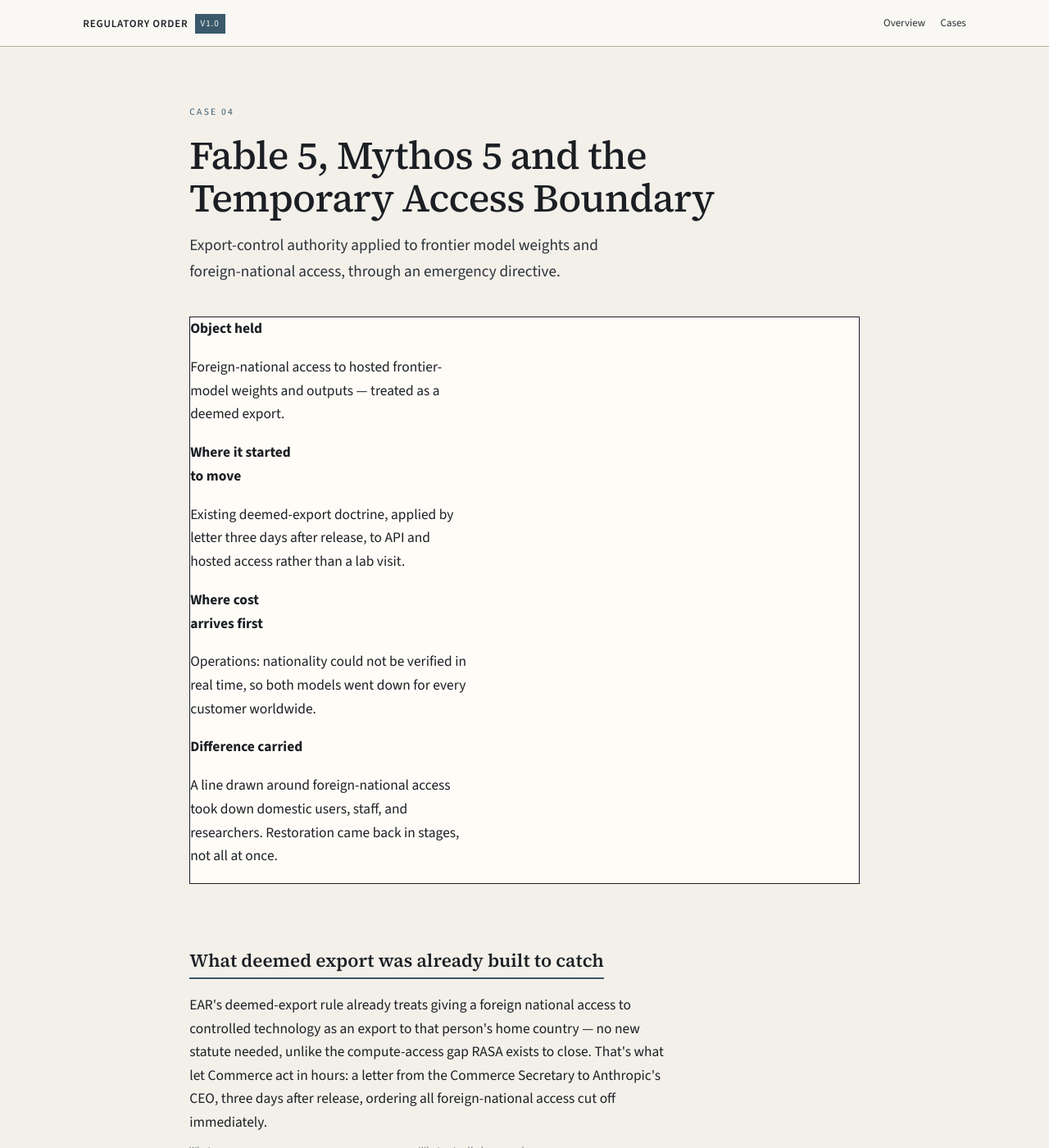
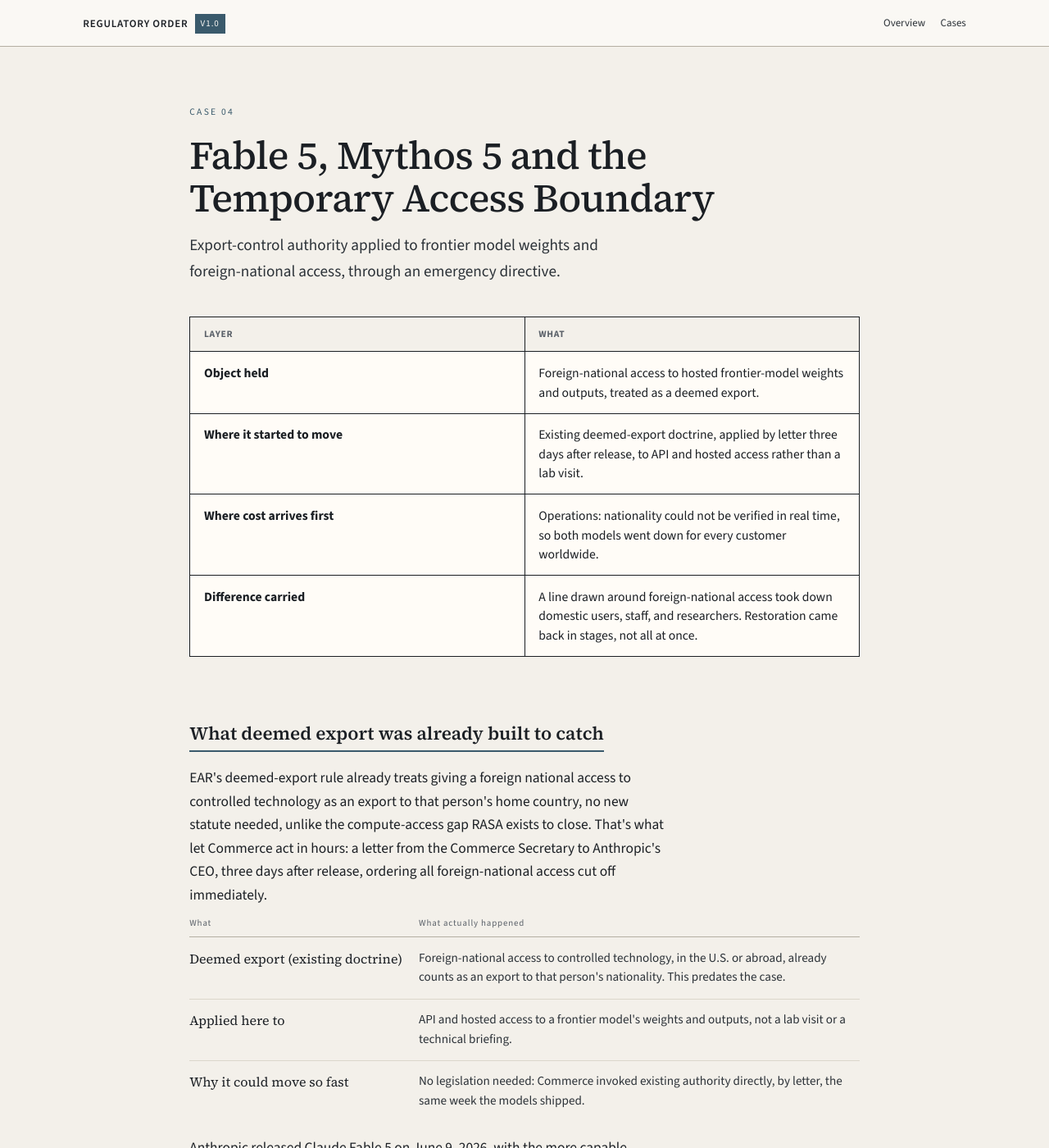
Before and after one commit to GaeunLim01/regulatory-order, a Jekyll site: the page built from cases/fable-mythos/index.html, in a window 1280 px wide and 1400 px high. Shown: the whole window at 82% size. Built offline with Jekyll 4.4.1, drawn with Linux system fonts in a browser that asks for light colours; some of the changed text lies outside the part shown.

Commit message:
Add files via upload

```diff
--- a/cases/fable-mythos/index.html
+++ b/cases/fable-mythos/index.html
@@ -9,37 +9,42 @@ description: A nationality-based limit on who may access a model. Read for why t
 
 <section class="csection">
   <div class="chero__shell">
-    <div class="dfour">
-      <div class="dfour__cell">
-        <p class="dfour__k">Object held</p>
-        <p class="dfour__v">Foreign-national access to hosted frontier-model weights and outputs — treated as a deemed export.</p>
-      </div>
-      <div class="dfour__cell">
-        <p class="dfour__k">Where it started to move</p>
-        <p class="dfour__v">Existing deemed-export doctrine, applied by letter three days after release, to API and hosted access rather than a lab visit.</p>
-      </div>
-      <div class="dfour__cell">
-        <p class="dfour__k">Where cost arrives first</p>
-        <p class="dfour__v">Operations: nationality could not be verified in real time, so both models went down for every customer worldwide.</p>
-      </div>
-      <div class="dfour__cell">
-        <p class="dfour__k">Difference carried</p>
-        <p class="dfour__v">A line drawn around foreign-national access took down domestic users, staff, and researchers. Restoration came back in stages, not all at once.</p>
-      </div>
-    </div>
+    <table class="dfour">
+      <thead>
+        <tr><th class="dfour__hk">Layer</th><th class="dfour__hw">What</th></tr>
+      </thead>
+      <tbody>
+        <tr>
+          <td class="dfour__k">Object held</td>
+          <td class="dfour__v">Foreign-national access to hosted frontier-model weights and outputs, treated as a deemed export.</td>
+        </tr>
+        <tr>
+          <td class="dfour__k">Where it started to move</td>
+          <td class="dfour__v">Existing deemed-export doctrine, applied by letter three days after release, to API and hosted access rather than a lab visit.</td>
+        </tr>
+        <tr>
+          <td class="dfour__k">Where cost arrives first</td>
+          <td class="dfour__v">Operations: nationality could not be verified in real time, so both models went down for every customer worldwide.</td>
+        </tr>
+        <tr>
+          <td class="dfour__k">Difference carried</td>
+          <td class="dfour__v">A line drawn around foreign-national access took down domestic users, staff, and researchers. Restoration came back in stages, not all at once.</td>
+        </tr>
+      </tbody>
+    </table>
   </div>
 </section>
 
 <section class="csection">
   <div class="chero__shell">
     <p class="ceyebrow">What deemed export was already built to catch</p>
-    <p class="cbody" style="margin-bottom:0.75rem;">EAR's deemed-export rule already treats giving a foreign national access to controlled technology as an export to that person's home country — no new statute needed, unlike the compute-access gap RASA exists to close. That's what let Commerce act in hours: a letter from the Commerce Secretary to Anthropic's CEO, three days after release, ordering all foreign-national access cut off immediately.</p>
+    <p class="cbody" style="margin-bottom:0.75rem;">EAR's deemed-export rule already treats giving a foreign national access to controlled technology as an export to that person's home country, no new statute needed, unlike the compute-access gap RASA exists to close. That's what let Commerce act in hours: a letter from the Commerce Secretary to Anthropic's CEO, three days after release, ordering all foreign-national access cut off immediately.</p>
     <table class="cgap">
       <thead><tr><th>What</th><th>What actually happened</th></tr></thead>
       <tbody>
-        <tr><td>Deemed export (existing doctrine)</td><td>Foreign-national access to controlled technology, in the U.S. or abroad, already counts as an export to that person's nationality — this predates the case.</td></tr>
+        <tr><td>Deemed export (existing doctrine)</td><td>Foreign-national access to controlled technology, in the U.S. or abroad, already counts as an export to that person's nationality. This predates the case.</td></tr>
         <tr><td>Applied here to</td><td>API and hosted access to a frontier model's weights and outputs, not a lab visit or a technical briefing.</td></tr>
-        <tr><td>Why it could move so fast</td><td>No legislation needed — Commerce invoked existing authority directly, by letter, the same week the models shipped.</td></tr>
+        <tr><td>Why it could move so fast</td><td>No legislation needed: Commerce invoked existing authority directly, by letter, the same week the models shipped.</td></tr>
       </tbody>
     </table>
     <p class="cbody" style="margin-top:1.1rem;">Anthropic released Claude Fable 5 on June 9, 2026, with the more capable Mythos 5 limited to Project Glasswing partners. Three days later, Commerce Secretary Howard Lutnick ordered all foreign-national access to both models suspended, citing a reported jailbreak flagged by Amazon and NSA reviewers. Unable to verify nationality in real time, Anthropic shut both models down for every customer worldwide. Access came back in stages over the following weeks.</p>
@@ -53,7 +58,7 @@ description: A nationality-based limit on who may access a model. Read for why t
       <tbody>
         <tr><th>9 June 2026</th><td>Anthropic releases Fable 5 publicly; Mythos 5 stays limited to Project Glasswing partners.</td></tr>
         <tr><th>12 June 2026</th><td>Commerce Secretary Lutnick, citing a reported jailbreak flagged by Amazon and NSA reviewers, orders foreign-national access to both models cut off.</td></tr>
-        <tr><th>12–13 June 2026</th><td>Unable to verify nationality in real time, Anthropic suspends both models for every customer worldwide.</td></tr>
+        <tr><th>12 to 13 June 2026</th><td>Unable to verify nationality in real time, Anthropic suspends both models for every customer worldwide.</td></tr>
         <tr><th>26 June 2026</th><td>Lutnick authorizes limited Mythos 5 access for vetted government and partner organizations, after BIS finds "appropriate safeguards" in place.</td></tr>
         <tr><th>30 June 2026</th><td>Lutnick tells Anthropic a license is no longer required, citing the company's coordination commitments.</td></tr>
         <tr><th>1 July 2026</th><td>Fable 5 access is restored globally, across Claude.ai, AWS, Google Cloud, and Microsoft Foundry.</td></tr>
@@ -93,7 +98,7 @@ description: A nationality-based limit on who may access a model. Read for why t
         </tr>
         <tr>
           <td>Commerce (again, late June)</td>
-          <td>Restore access in exchange for Anthropic's coordination commitments — proactive risk reporting, agreed release protocols.</td>
+          <td>Restore access in exchange for Anthropic's coordination commitments: proactive risk reporting, agreed release protocols.</td>
           <td>Restored it in stages instead of all at once: Mythos 5 to vetted partners first, Fable 5 fully two weeks later.</td>
         </tr>
       </tbody>
```
